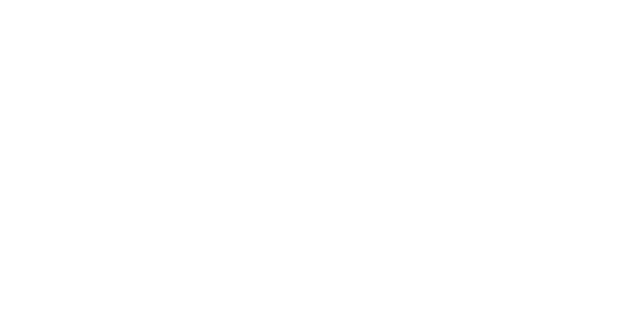
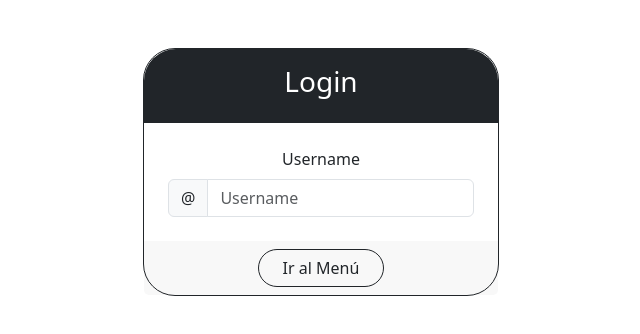
Before and after one commit to Pintura-psd/ChatBotBAlmassora, a React (Vite) app in the folder PaginasReact/PaginasFront/: page /login in a window 1280 px wide. Before the commit this address had no page. Shown: the top 334 px of the page, without its empty margins (319-959 px from the left). Built offline with nearby package versions, Linux system fonts and the light colour scheme.

Commit message:
Login y menu a medias

```diff
--- a/PaginasReact/PaginasFront/src/App.jsx
+++ b/PaginasReact/PaginasFront/src/App.jsx
@@ -11,6 +11,7 @@
 import AlmassoraBT from "./paginas/AlmassoraBT.jsx";
 import {MainLayout} from "./layouts/MainLayout.jsx";
 import Menu from "./paginas/Menu.jsx";
+import Login from "./paginas/Login.jsx";
 
 function App() {
   return (
@@ -22,6 +23,7 @@
             <Route path="estadisticas" element={<Estadisticas />} />
             <Route path="menu" element={<Menu />} />
           </Route>
+             <Route path="login" element={<Login />} />
         </Routes>
       </BrowserRouter>
   )
--- a/PaginasReact/PaginasFront/src/paginas/Login.jsx
+++ b/PaginasReact/PaginasFront/src/paginas/Login.jsx
@@ -0,0 +1,60 @@
+import React, { useState } from "react";
+import { Link } from "react-router-dom";
+import { Container, Row, Col, Card, Button, Form, InputGroup } from "react-bootstrap";
+
+const Login = () => {
+  const [username, setUsername] = useState("");
+
+  const handleChange = (e) => {
+    setUsername(e.target.value);
+  };
+
+  return (
+    <div className="bg-white text-dark py-5 min-vh-100">
+      <Container>
+        <Row className="justify-content-center">
+
+          <Col md={4} className="mb-4 d-flex justify-content-center">
+            <Card
+              className="mb-3 border border-dark p-0 rounded-5"
+              style={{ borderRadius: "5px", width: "400px" }}
+            >
+              <Card.Header className="bg-dark text-white fw-semibold px-4 py-3 border-0 text-center rounded-top-5">
+                <h3>Login</h3>
+              </Card.Header>
+
+              <Card.Body className="p-4 text-center">
+                <Form.Group controlId="username">
+                  <Form.Label>Username</Form.Label>
+                  <InputGroup>
+                    <InputGroup.Text>@</InputGroup.Text>
+                    <Form.Control
+                      type="text"
+                      placeholder="Username"
+                      value={username}
+                      onChange={handleChange}
+                    />
+                  </InputGroup>
+                </Form.Group>
+              </Card.Body>
+
+              <Card.Footer className="d-flex justify-content-center border-0">
+                <Button
+                  as={Link}
+                  to="/menu"
+                  variant="outline-dark"
+                  className="rounded-pill px-4"
+                >
+                  Ir al Menú
+                </Button>
+              </Card.Footer>
+            </Card>
+          </Col>
+
+        </Row>
+      </Container>
+    </div>
+  );
+};
+
+export default Login;
--- a/PaginasReact/PaginasFront/src/paginas/Menu.jsx
+++ b/PaginasReact/PaginasFront/src/paginas/Menu.jsx
@@ -1,12 +1,18 @@
-import React from "react";
 import "./Menu.css";
 import { Link } from "react-router-dom";
 import { Container, Row, Col, Card, Button } from "react-bootstrap";
 
 const DashboardCards = () => {
     return (
-        <div className="bg-white text-dark py-5 min-vh-100">
+        <div className="bg-secondary text-dark py-5 min-vh-100">
             <Container>
+                <div className="bg-white text-dark min-vh-100 border border-dark rounded-5">
+
+                    <div className="bg-dark text-white fw-semibold px-4 py-3 border-0 text-center rounded-top-5 pb-4 mb-4">
+                        <h1>Selector</h1>
+                    </div>
+
+
                     <Row className="justify-content-center">
 
                         {/* Menú Principal */}
@@ -16,7 +22,7 @@
                                 style={{ borderRadius: "5px", width: "400px" }}
                             >
                                 <Card.Header className="bg-dark text-white fw-semibold px-4 py-3 border-0 rounded-top-5 text-center">
-                                <h3>Menú Principal</h3>
+                                    <h3>Ayuntamiento Almassora</h3>
                                 </Card.Header>
 
                                 <Card.Body className="p-4 text-center">
@@ -122,8 +128,10 @@
                                 </Card.Footer>
                             </Card>
                         </Col>
+                    </Row>
 
-                </Row>
+
+                </div>
             </Container>
         </div>
     );
```
Lines whose indentation alone changed are shown as unchanged.
